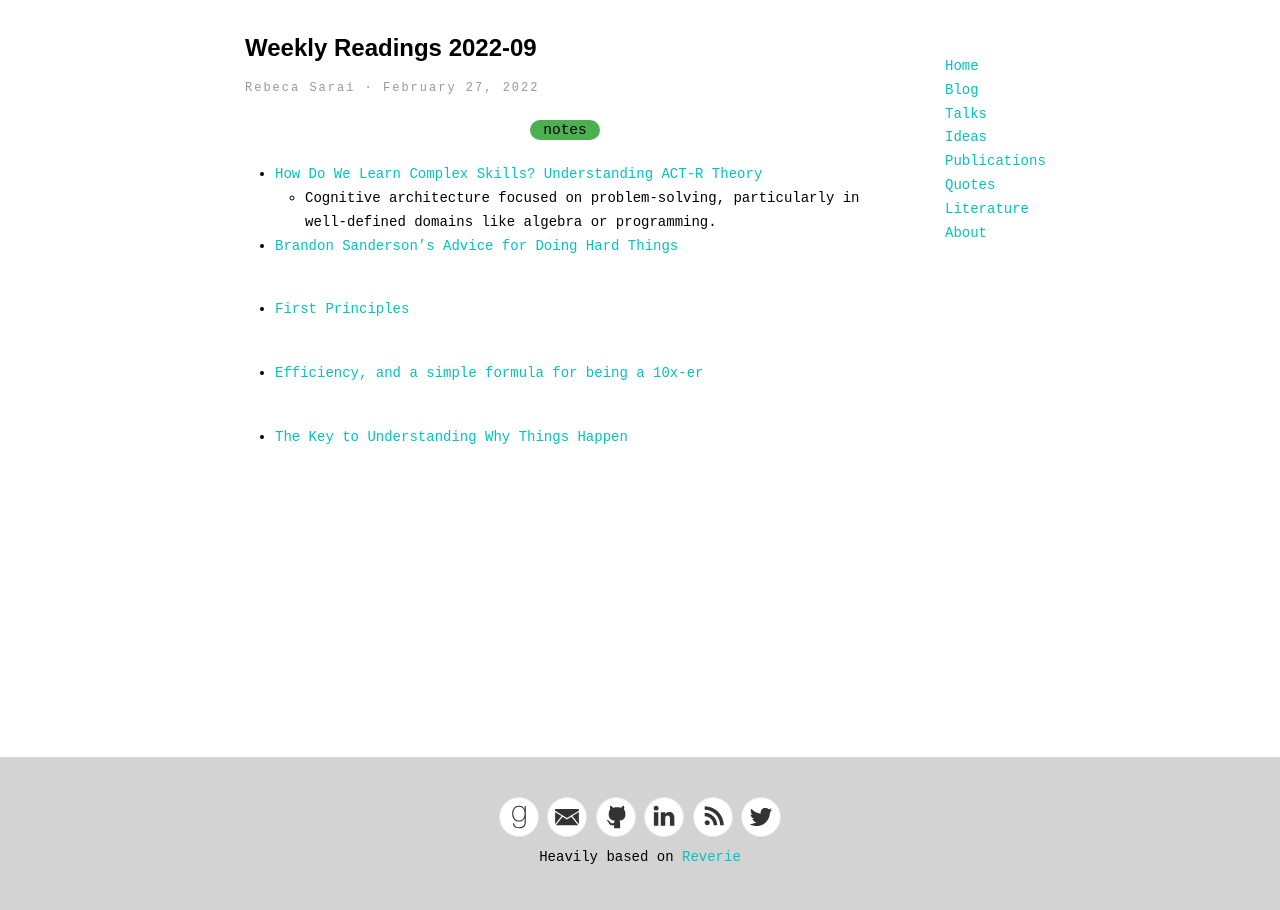
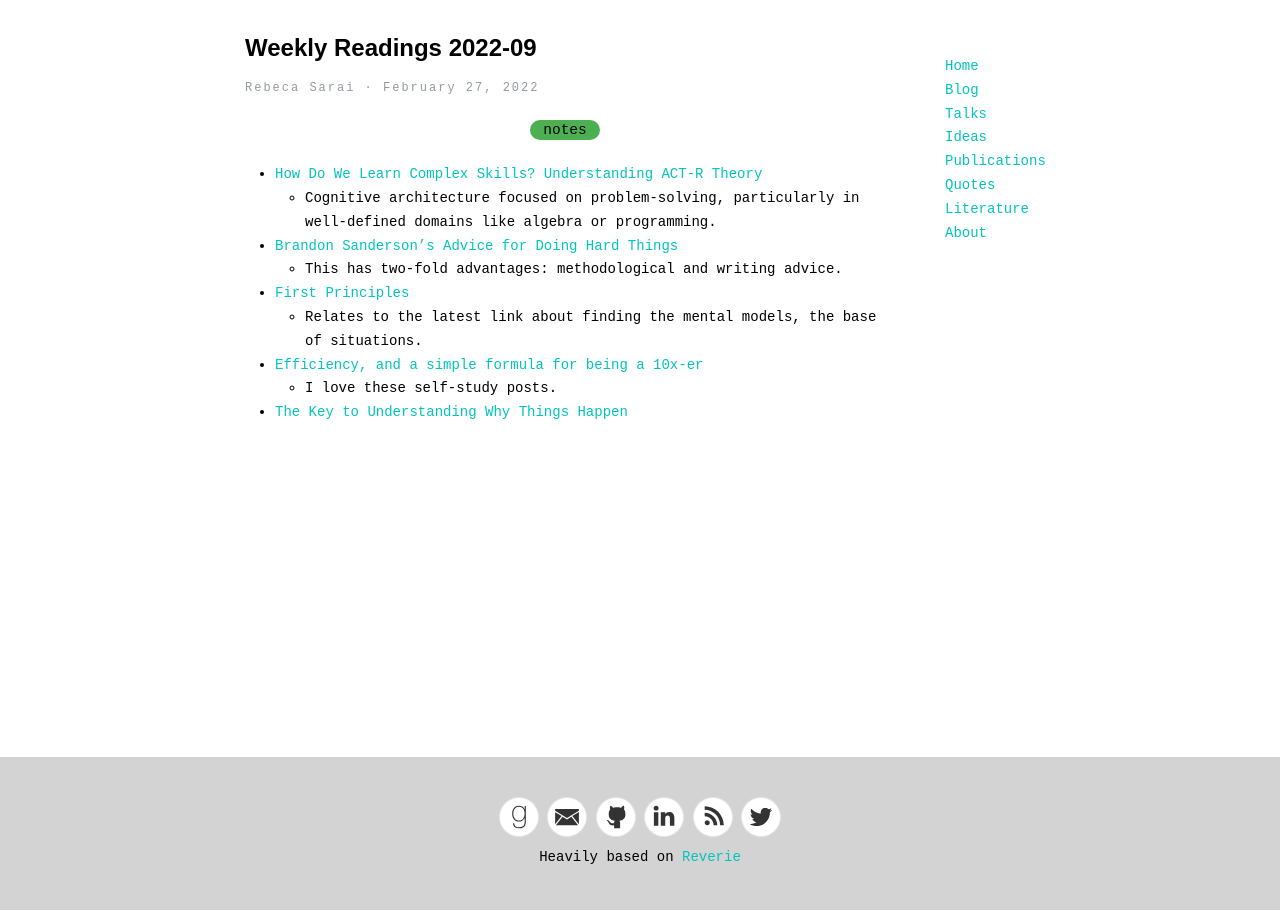
Before and after one commit to rsarai/-rsarai.github.io, a Jekyll site: the page built from _posts/2022-02-27-what-i-read-this-week-09.md, in a window 1280 px wide. Built offline with Jekyll 4.4.1, drawn with Linux system fonts in a browser that asks for light colours.

Commit message:
Updates readings

```diff
--- a/_posts/2022-02-27-what-i-read-this-week.md
+++ b/_posts/2022-02-27-what-i-read-this-week-09.md
@@ -9,10 +9,14 @@ last_modified_at:
 - [How Do We Learn Complex Skills? Understanding ACT-R Theory](https://www.scotthyoung.com/blog/2022/02/15/act-r/)
     - Cognitive architecture focused on problem-solving, particularly in well-defined domains like algebra or programming.
 
+
 - [Brandon Sanderson’s Advice for Doing Hard Things](https://www.calnewport.com/blog/2022/02/25/brandon-sandersons-advice-for-doing-hard-things/)
+    - This has two-fold advantages: methodological and writing advice.
 
 - [First Principles](https://matt-rickard.com/first-principles/)
+    - Relates to the latest link about finding the mental models, the base of situations.
 
 - [Efficiency, and a simple formula for being a 10x-er](https://blog.kevmod.com/2022/02/01/efficiency-and-a-simple-formula-for-being-a-10x-er/)
+    - I love these self-study posts.
 
 - [The Key to Understanding Why Things Happen](https://jarango.com/2021/05/07/the-key-to-understanding-why-things-happen/)
```
Also changed, not shown: _posts/2022-02-20-what-i-read-this-week-08.md (renamed from _posts/2022-02-20-what-i-read-this-week.md).
